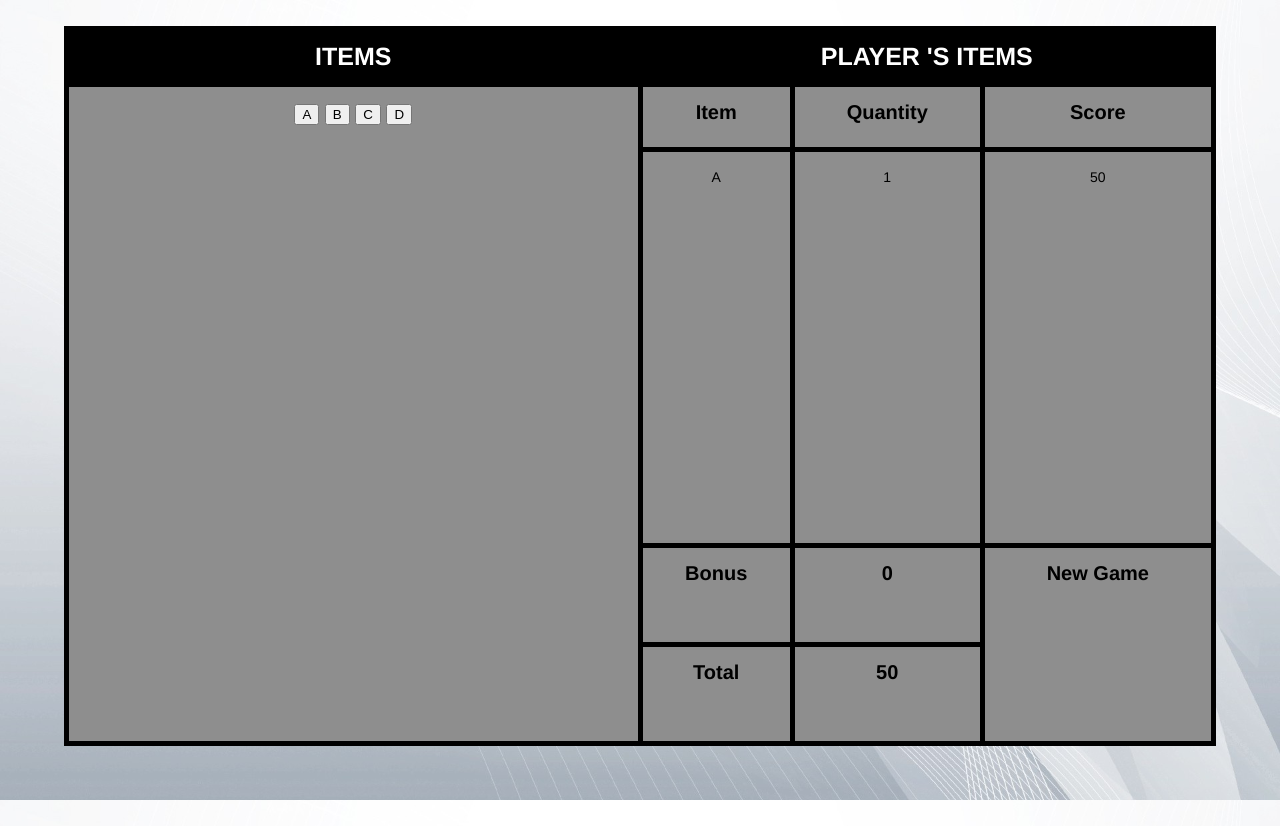
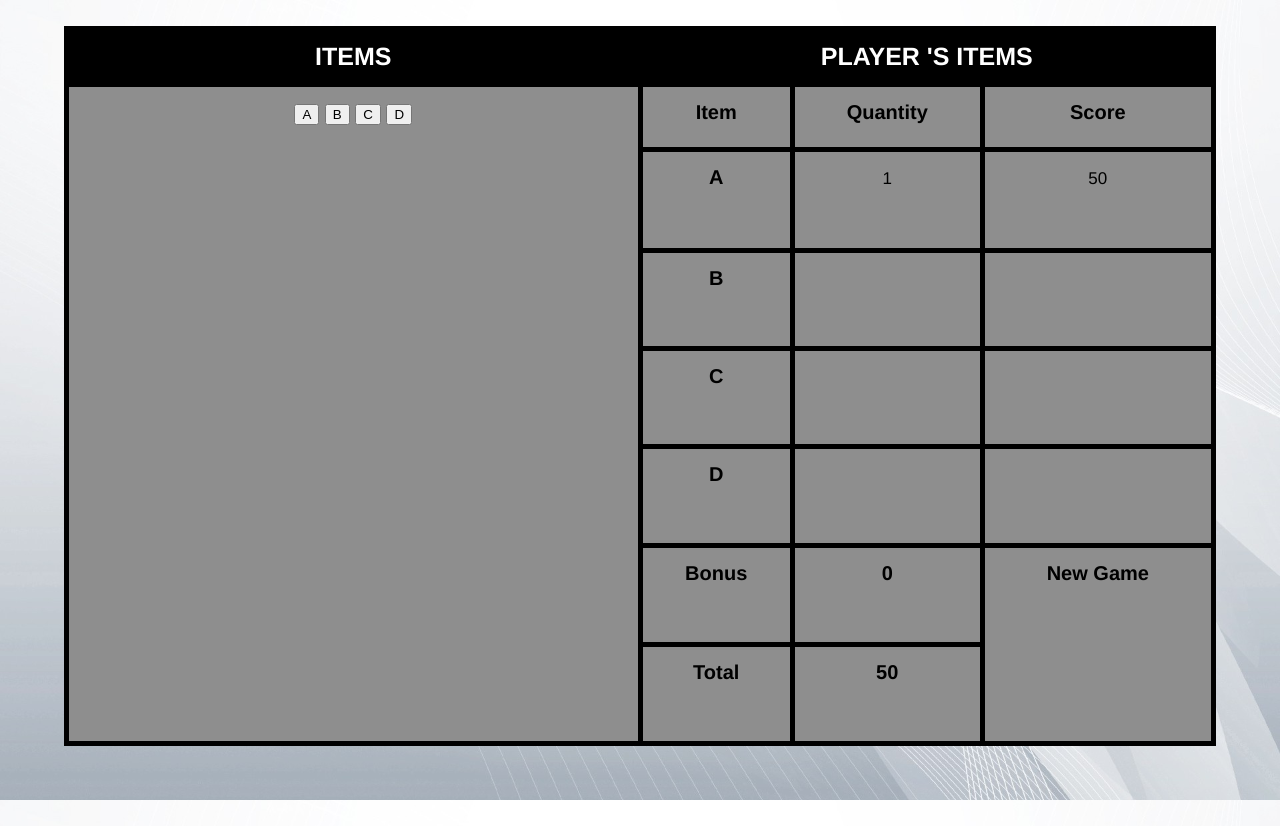
Before and after one commit to GBouffard/game_points, a website: page index.html in a window 1280 px wide. Both pictures are taken after a click on the button "Click to add Item A". Drawn offline with nearby package versions, Linux system fonts and the light colour scheme; a web font is replaced by a local one.

Commit message:
Interface outputs the right quantity, score, bonus and total score for B

```diff
--- a/index.html
+++ b/index.html
@@ -21,7 +21,7 @@
       </thead>
       <tbody>
         <tr id='collected_items_table_header'>
-          <td rowspan='4'>
+          <td rowspan='7'>
             <button id="item_a" title="Click to add Item A">A</button>
             <button id="item_b" title="Click to add Item B">B</button>
             <button id="item_c" title="Click to add Item A">C</button>
@@ -32,13 +32,28 @@
           <td>Score</td>
         </tr>
         <tr>
-          <td id="items_box"></td>
-          <td id="quantities_box"></td>
-          <td id="scores_box"></td>
+          <td class='letter_size'>A</td>
+          <td id="a_quantity"></td>
+          <td id="a_score"></td>
+        </tr>
+        <tr>
+          <td class='letter_size'>B</td>
+          <td id="b_quantity"></td>
+          <td id="b_score"></td>
+        </tr>
+        <tr>
+          <td class='letter_size'>C</td>
+          <td id="c_quantity"></td>
+          <td id="c_score"></td>
+        </tr>
+        <tr>
+          <td class='letter_size'>D</td>
+          <td id="d_quantity"></td>
+          <td id="d_score"></td>
         </tr>
         <tr class="last_rows">
           <td>Bonus</td>
-          <td id="total_bonus"></td>
+          <td id="total_bonus">0</td>
           <td rowspan='2'> New Game</td>
         </tr>
         <tr class="last_rows">
--- a/public/gp.css
+++ b/public/gp.css
@@ -19,7 +19,7 @@ table {
   margin-top:2%;
   width: 90%;
   height: 90%;
-  font-size: 14px;
+  font-size: 17px;
   margin-left: auto;
   margin-right: auto;
 }
@@ -56,3 +56,8 @@ th, td {
   font-size: 20px;
   font-weight: bold;
 }
+
+.letter_size {
+  font-size: 20px;
+  font-weight: bold;
+}
--- a/src/Game.js
+++ b/src/Game.js
@@ -3,6 +3,7 @@ function Game() {
   this.a_items = 0;
   this.total_a = 0;
   this.b_items = 0;
+  this.total_b = 0;
   this.c_items = 0;
   this.d_items = 0;
   this.bonus = 0;
@@ -34,6 +35,7 @@ Game.prototype.add_A_items = function() {
 
 Game.prototype.add_B_items = function() {
   this.b_items ++;
+  this.total_b = this.total_b + 30;
   if (this.b_items % 2 === 0) { this.bonus_B(); }
   else { this.score = this.score + 30; }
 };
@@ -46,6 +48,7 @@ Game.prototype.bonus_A = function() {
 
 Game.prototype.bonus_B = function() {
   this.score = this.score + 60;
+  this.total_b = this.total_b + 30;
   this.bonus = this.bonus + 30;
 };
 
@@ -54,6 +57,7 @@ Game.prototype.reset_game = function() {
   this.a_items = 0;
   this.total_a = 0;
   this.b_items = 0;
+  this.total_b = 0;
   this.c_items = 0;
   this.d_items = 0;
   this.bonus = 0;
--- a/src/Interface.js
+++ b/src/Interface.js
@@ -8,9 +8,15 @@ $( document ).ready(function() {
 
   $('#item_a').click(function() {
     game.add_item('A');
-    $('#items_box').text('A');
-    $('#quantities_box').text(game.a_items);
-    $('#scores_box').text(game.total_a);
+    $('#a_quantity').text(game.a_items);
+    $('#a_score').text(game.total_a);
+    update_total();
+  });
+
+  $('#item_b').click(function() {
+    game.add_item('B');
+    $('#b_quantity').text(game.b_items);
+    $('#b_score').text(game.total_b);
     update_total();
   });
 });
```
Also changed, not shown: spec/InterfaceSpec.js (+11 -8 lines).
